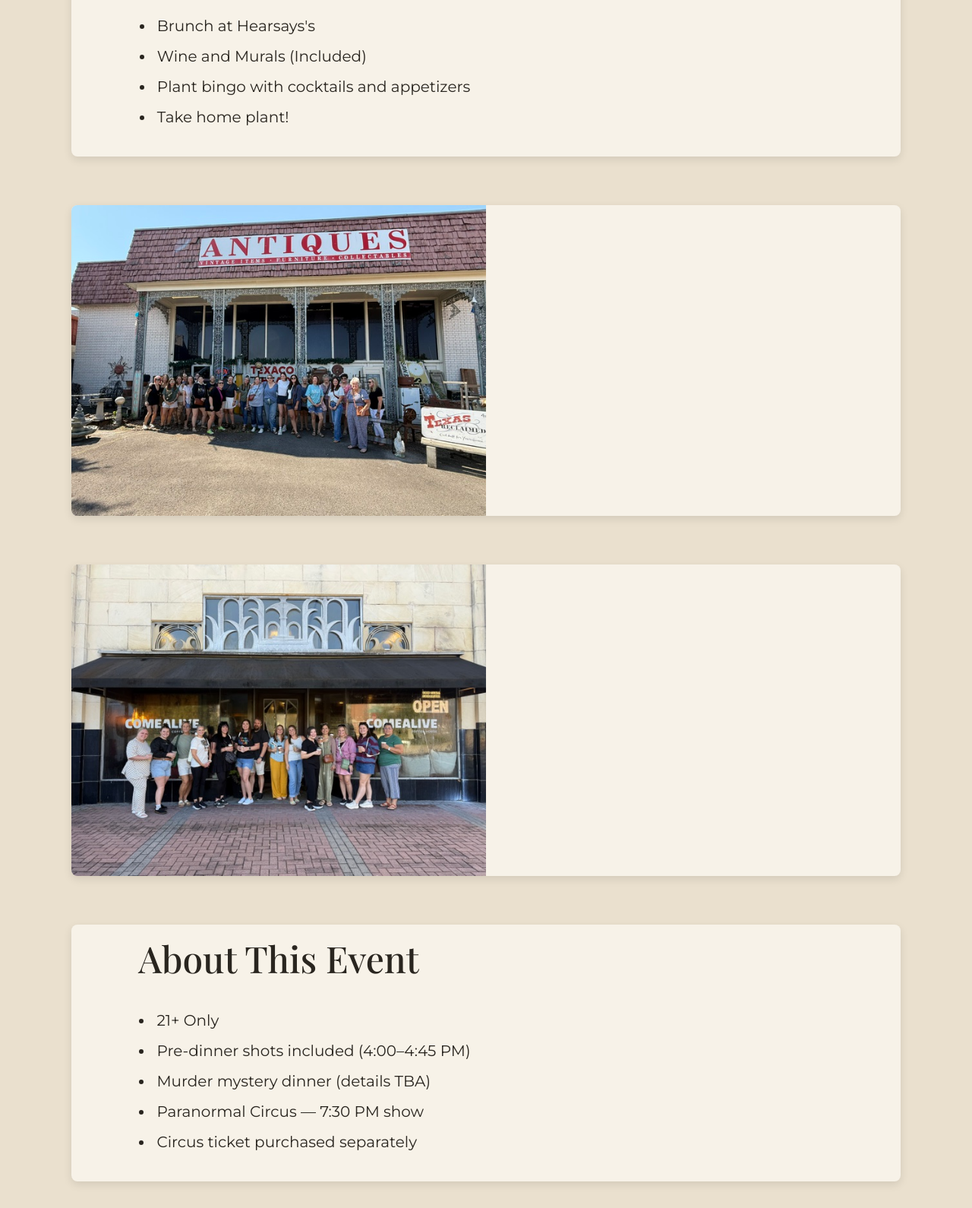
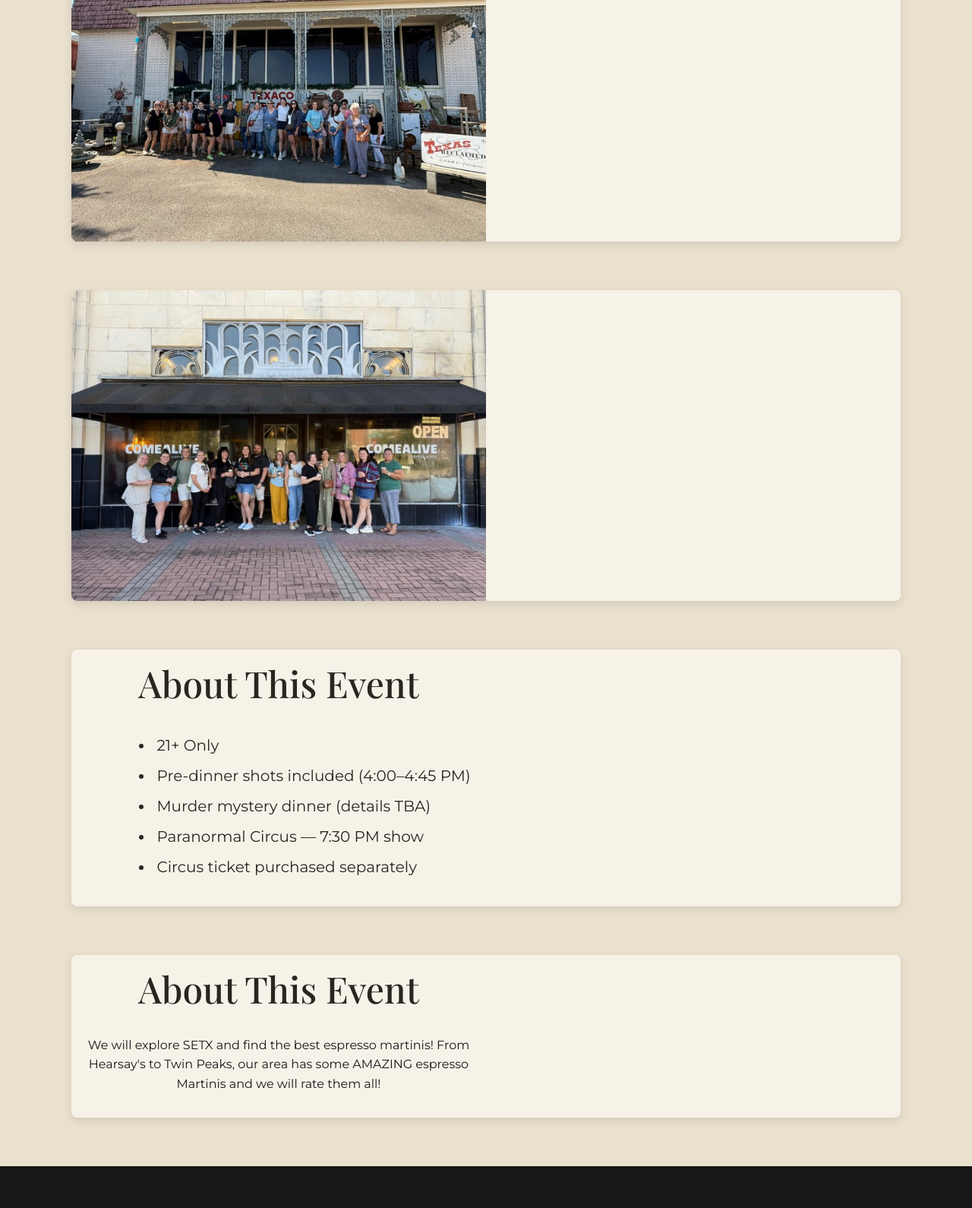
Before and after one commit to asherholden/Crawl-Your-Own-Way, a website: page events.html in a window 1280 px wide. Shown: the part 732-2322 px from the top of the page at 76% size. Drawn offline with nearby package versions, Linux system fonts and the light colour scheme; a script that the page names is missing.

Commit message:
changed events

```diff
--- a/events.html
+++ b/events.html
@@ -24,6 +24,7 @@
     >
     <!-- Your stylesheet -->
     <link rel="stylesheet" href="styles.css">
+    <script src="https://equaticket.com/embed.js" async></script>
 </head>
 <body>
 
@@ -119,25 +120,6 @@
             <div class="container">
                 <div class="row">
                     <div class="events">
-                        <!-- Friends Giving -->
-                    <div class="event">
-                        <!-- Ticketing Widget -->
-                            <div class="event__info">
-                                <h3 class="event__title">
-                                    About This Event
-                                </h3>
-                                <ul class="event__list">
-                                    <li class="list__item">Brunch at Hearsays's</li>
-                                    <li class="list__item">Wine and Murals (Included)</li>
-                                    <li class="list__item">Plant bingo with cocktails and appetizers</li>
-                                    <li class="list__item">Take home plant!</li>
-                                </ul>
-                            </div>
-                            <div class="event__tikets">
-                                <div data-ticketing-widget data-org="crawl-your-own-way" data-event="friends-giving-crawl" data-event-id="aeea9c4f-6d09-43ae-91e8-0744afcd4b05"></div>
-                                <script src="https://equaticket.com/embed.js" async></script>
-                            </div>
-                    </div>
 
                         <!-- Thrift Crawl -->
                         <div class="event">
@@ -185,6 +167,21 @@
                                 <div data-ticketing-widget data-org="crawl-your-own-way" data-event="murder-mystery" data-event-id="3a8398c3-ee98-4b97-8536-b64b1c5c6cae"></div>
                             </div>
                         </div>
+                        <div class="event">
+                        <!-- Ticketing Widget -->
+                            <div class="event__info">
+                                <h3 class="event__title">
+                                    About This Event
+                                </h3>
+                                <div class="event__list">
+                                    <p style="font-size: 16px;">We will explore SETX and find the best espresso martinis! From Hearsay's to Twin Peaks, our area has some AMAZING espresso Martinis and we will rate them all!</p>
+                                </div>
+                            </div>
+                            <div class="event__tikets">
+                              <!-- Ticketing Widget -->
+                                <div data-ticketing-widget data-org="crawl-your-own-way" data-event="galentines-espresso-martini" data-event-id="50e157e4-8151-4dbd-9a31-08344b9369de"></div>
+                            </div>
+                    </div>
 
                 </div>
             </div>
@@ -227,6 +224,7 @@
     </footer>
 
     <!-- Bootstrap JavaScript -->
+
     <script src="https://cdn.jsdelivr.net/npm/bootstrap@5.3.8/dist/js/bootstrap.bundle.min.js"></script>
 
 </body>
```
Lines whose indentation alone changed are shown as unchanged.
